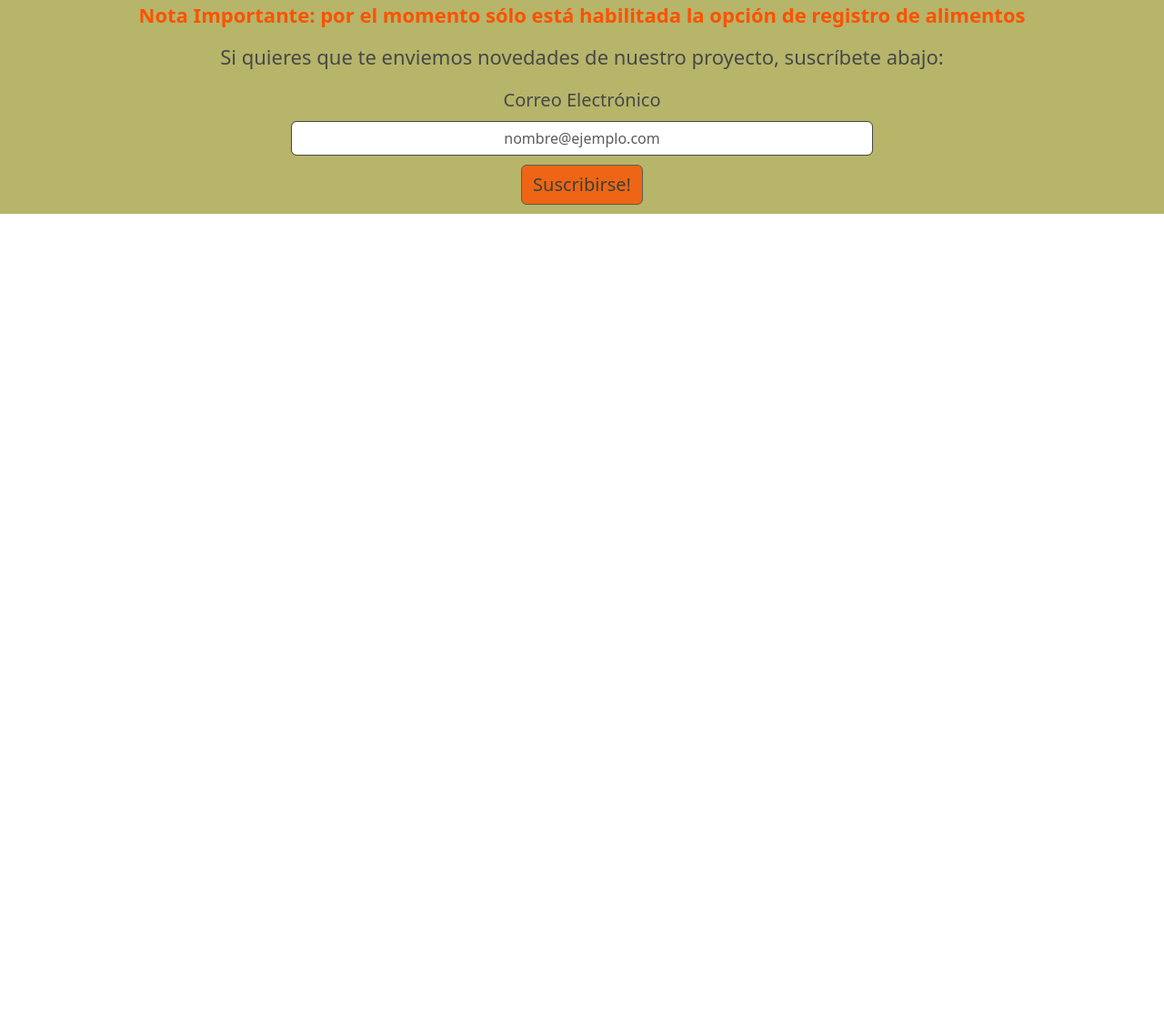
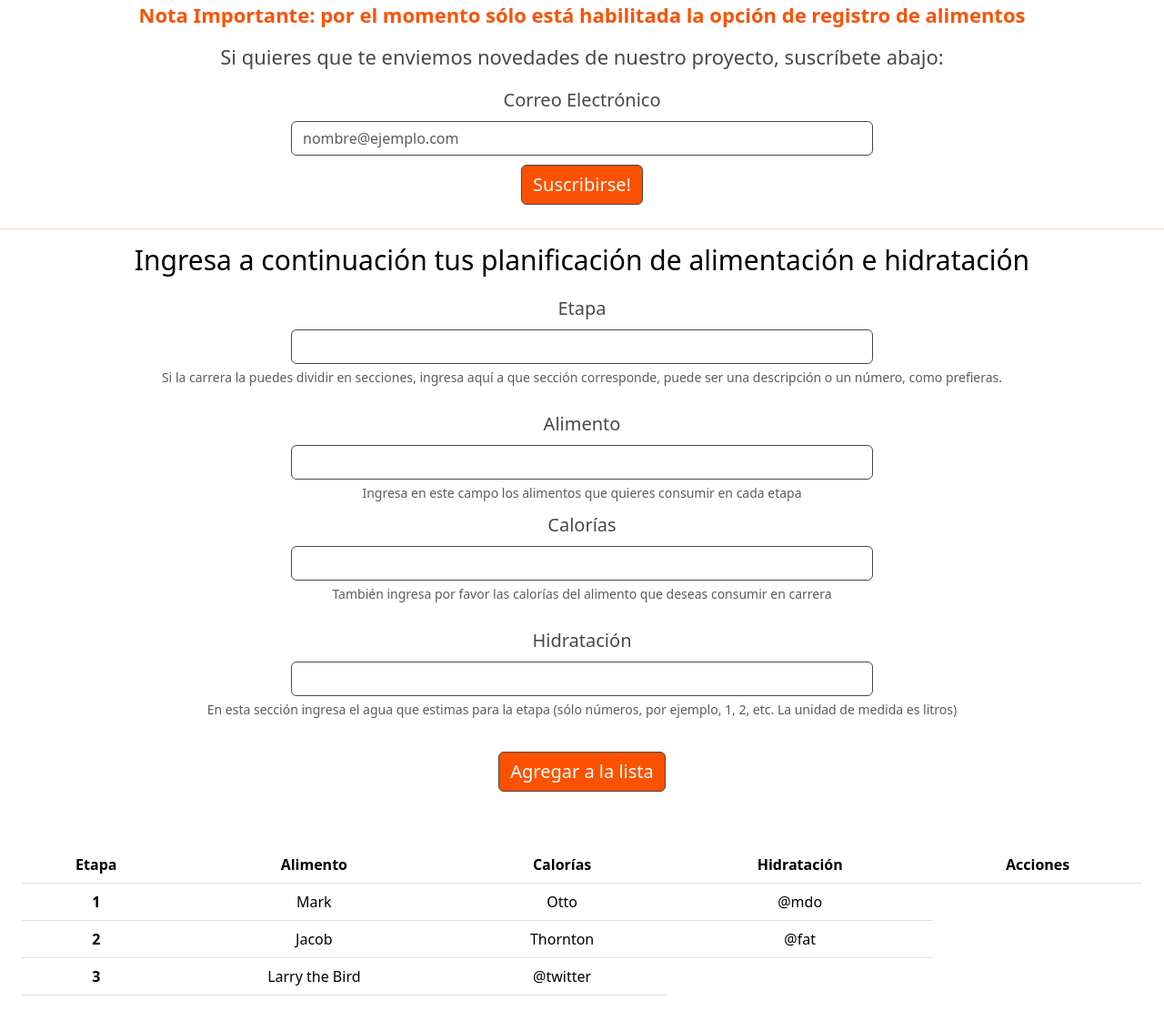
Before and after one commit to gromenyk/ultraracingplanner, a plain HTML site: page index.html in a window 1280 px wide. Shown: the part 492-1614 px from the top of the page at 91% size. Before the commit the page ends 800 px from the top, so only its background shows below. Drawn offline with nearby package versions, Linux system fonts and the light colour scheme.

Commit message:
Formulario y tabla añadidos

```diff
--- a/assets/styles.css
+++ b/assets/styles.css
@@ -21,18 +21,17 @@ header .container-fluid {
 }
 
 main .container-fluid {
-    background-color: #B6B56A;
+    background-color: white;
     /* height: 70vh;   */
-    margin-top: ;
 }
 
-.container-fluid h1 {
-    color: white;
+main .container-fluid h1 {
+    color: black;
     padding-top: 10px;
     font-size: 70px;
 }
 
-.container-fluid h2 {
+main .container-fluid h2 {
     color: #484848;
     font-size: 22px;
     margin-bottom: 20px;
@@ -61,10 +60,34 @@ main .container-fluid {
     border-color: #484848;
 }
 
+.form-text {
+    margin-bottom: 10px;
+}
+
 .btn {
     border-color: #484848;
     background-color: #FC5200;
-    opacity: 80%;
+    /* opacity: 50%; */
     font-size: 20px;
     margin: 10px 10px;
+    color: white;
 }
+
+hr {
+    color: #fc4700;
+    height: 1px;
+    background-color: #fc4700;
+}
+
+#crud h2 {
+    color: black;
+    font-size: 30px;
+}
+
+#table {
+    margin-top: 50px;
+}
+
+thead {
+    background-color:#FC5200;
+}
--- a/index.html
+++ b/index.html
@@ -35,20 +35,78 @@
           </nav>
     </header>
     <main>
-        <section class="container-fluid">
+        <section id="description" class="container-fluid">
             <h1 class="text-center">Planifica tus carreras de ultra distancia</h1>
             <h2 class="text-center">Con esta herramienta podrás planificar la alimentación, hidratación, las actividades que debes realizar en las áreas de transición, y crear un esquema de la carrera considerando tiempos estimados por cada punto de control, disciplina, etc.</h2>
             <h2 id="important-note" class="text-center">Nota Importante: por el momento sólo está habilitada la opción de registro de alimentos</h2>
             <h2 class="text-center">Si quieres que te enviemos novedades de nuestro proyecto, suscríbete abajo:</h2>
             <div class="mb-3">
                 <label for="correo-electrónico" class="form-label">Correo Electrónico</label>
-                <input type="email" class="form-control text-center" id="exampleFormControlInput1" placeholder="nombre@ejemplo.com">
+                <input type="email" class="form-control" id="exampleFormControlInput1" placeholder="nombre@ejemplo.com">
                 <button type="button" class="btn">Suscribirse!</button>
             </div>
+        </section>
+        <hr>
+        <section id="crud" class="container-fluid">
+            <h2 class="text-center">Ingresa a continuación tus planificación de alimentación e hidratación</h2>
+            <form>
+              <div class="mb-3">
+                <label for="stage" class="form-label">Etapa</label>
+                <input type="text" class="form-control" id="stage" aria-describedby="stageHelp">
+                <div id="stageHelp" class="form-text text-center">Si la carrera la puedes dividir en secciones, ingresa aquí a que sección corresponde, puede ser una descripción o un número, como prefieras.</div>
+              </div>
+              <div class="mb-3">
+                <label for="food" class="form-label">Alimento</label>
+                <input type="text" class="form-control" id="food">
+                <div id="foodHelp" class="form-text text-center">Ingresa en este campo los alimentos que quieres consumir en cada etapa</div>
+              <div class="mb-3">
+                <label for="calories" class="form-label">Calorías</label>
+                <input type="number" class="form-control" id="calories">
+                <div id="caloriesHelp" class="form-text text-center">También ingresa por favor las calorías del alimento que deseas consumir en carrera</div>
+              </div>
+              <div class="mb-3">
+                <label for="water" class="form-label">Hidratación</label>
+                <input type="number" class="form-control" id="water">
+                <div id="waterHelp" class="form-text text-center">En esta sección ingresa el agua que estimas para la etapa (sólo números, por ejemplo, 1, 2, etc. La unidad de medida es litros)</div>
+              </div>
+              <button type="submit" class="btn btn-primary">Agregar a la lista</button>
+            </form>
+        <section id="table" class="container-fluid">
+          <table class="table table-hover">
+            <thead class="text-center">
+              <tr>
+                <th scope="col">Etapa</th>
+                <th scope="col">Alimento</th>
+                <th scope="col">Calorías</th>
+                <th scope="col">Hidratación</th>
+                <th scope="col">Acciones</th>
+              </tr>
+            </thead>
+            <tbody class="text-center">
+              <tr>
+                <th scope="row">1</th>
+                <td>Mark</td>
+                <td>Otto</td>
+                <td>@mdo</td>
+              </tr>
+              <tr>
+                <th scope="row">2</th>
+                <td>Jacob</td>
+                <td>Thornton</td>
+                <td>@fat</td>
+              </tr>
+              <tr>
+                <th scope="row">3</th>
+                <td scope="row">Larry the Bird</td>
+                <td>@twitter</td>
+              </tr>
+            </tbody>
+          </table>
         </section>
     </main>
 
 
     <script src="https://cdn.jsdelivr.net/npm/bootstrap@5.3.0-alpha3/dist/js/bootstrap.bundle.min.js" integrity="sha384-ENjdO4Dr2bkBIFxQpeoTz1HIcje39Wm4jDKdf19U8gI4ddQ3GYNS7NTKfAdVQSZe" crossorigin="anonymous"></script>
+    <script src="./assets/main.js"></script>
 </body>
 </html>
```
Also changed, not shown: assets/main.js (added).
